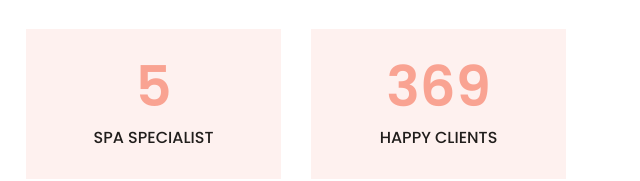
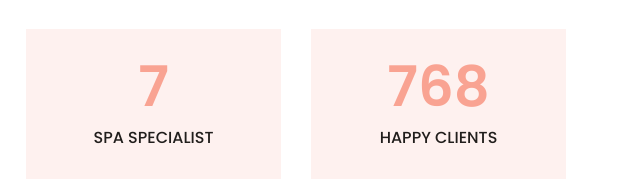
Before and after one commit to Gigx267/June-23-Signora-Salon-Design-, a plain HTML site: page about.html in a window 1280 px wide. Shown: the part 1091-1272 px from the top of the page, 629-1269 px from the left. Drawn offline with nearby package versions, Linux system fonts and the light colour scheme.

Commit message:
about.html

```diff
--- a/about.html
+++ b/about.html
@@ -125,13 +125,13 @@
                     <div class="row pt-3">
                         <div class="col-6">
                             <div class="bg-light text-center p-4">
-                                <h3 class="display-4 text-primary" data-toggle="counter-up">5</h3>
+                                <h3 class="display-4 text-primary" data-toggle="counter-up">7</h3>
                                 <h6 class="text-uppercase">Spa Specialist</h6>
                             </div>
                         </div>
                         <div class="col-6">
                             <div class="bg-light text-center p-4">
-                                <h3 class="display-4 text-primary" data-toggle="counter-up">369</h3>
+                                <h3 class="display-4 text-primary" data-toggle="counter-up">768</h3>
                                 <h6 class="text-uppercase">Happy Clients</h6>
                             </div>
                         </div>
```
